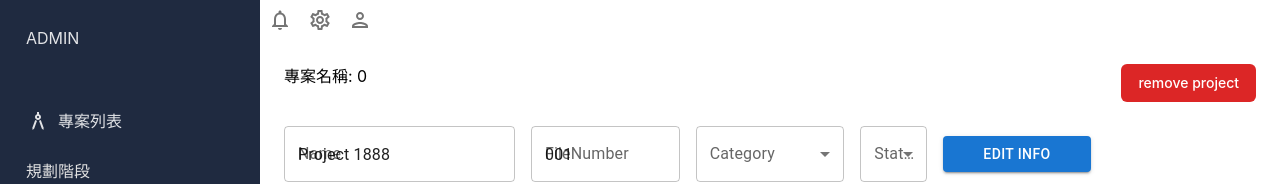
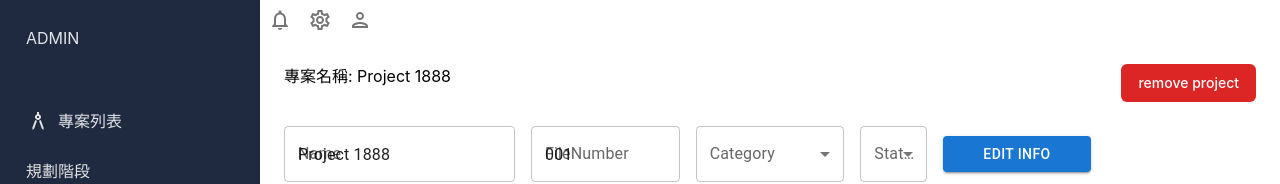
Before and after one commit to eddie8119/react-dashboard, a React (Vite) app: page /plan/project/0 in a window 1280 px wide. Shown: the top 184 px of the page. Built offline with nearby package versions, Linux system fonts and the light colour scheme; data requests are answered from the project's data file.

Commit message:
show projectInfo.name

```diff
--- a/src/content/dashboards/ProjectPlan/index.tsx
+++ b/src/content/dashboards/ProjectPlan/index.tsx
@@ -28,7 +28,7 @@ const ProjectPlan = () => {
     <ProjectContext.Provider value={projectInfo}>
       <div className="flex h-full w-full flex-col gap-6 p-6">
         <div className="flex justify-between">
-          <PageTitle title={`專案名稱: ${id}`} />
+          <PageTitle title={`專案名稱: ${projectInfo?.name}`} />
           <PageButtonPanel projectId={id} />
         </div>
         <EditProjectInfo projectId={id} />
```
